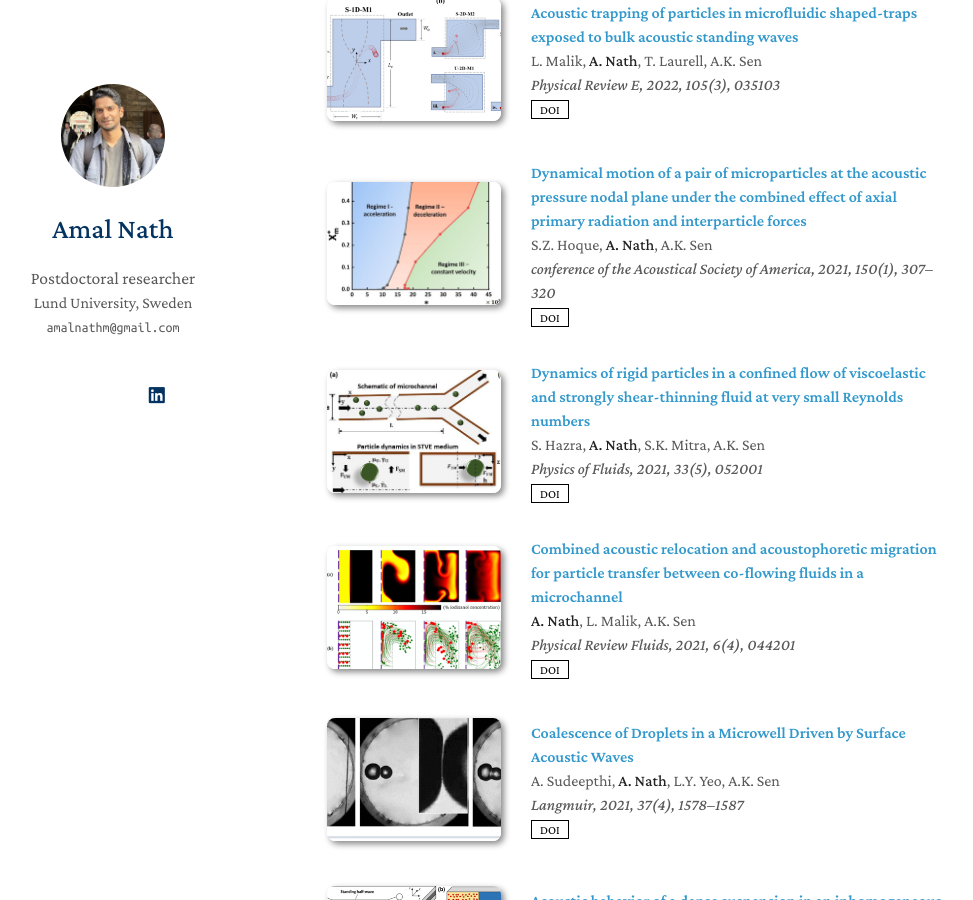
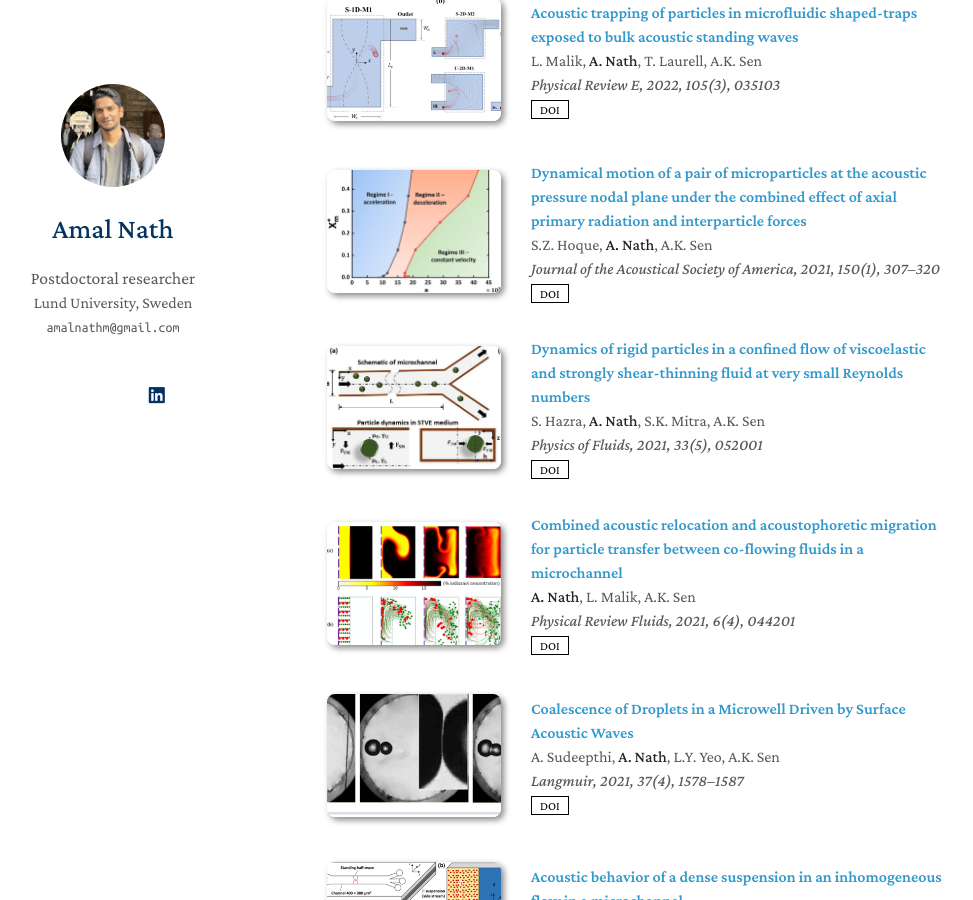
Before and after one commit to amal-nath-01/amal-nath-01-github.io, a Jekyll site: the page built from index.md, in a window 1280 px wide and 900 px high, scrolled down 2187 px. Shown: the whole window, without its empty margins (163-1136 px from the left). Built offline with Jekyll 4.4.1, drawn with Linux system fonts in a browser that asks for light colours; a style sheet for code colours, icons or effects is not loaded; our own code applies the rules of GitHub Pages for plain Markdown files.

Commit message:
Update publications.yml

```diff
--- a/_data/publications.yml
+++ b/_data/publications.yml
@@ -39,7 +39,7 @@ main:
 
 - title: "Dynamical motion of a pair of microparticles at the acoustic pressure nodal plane under the combined effect of axial primary radiation and interparticle forces"
   authors: S.Z. Hoque, <strong>A. Nath</strong>, A.K. Sen
-  conference: conference of the Acoustical Society of America, 2021, 150(1), 307–320
+  conference: Journal of the Acoustical Society of America, 2021, 150(1), 307–320
   page: https://asa.scitation.org/doi/10.1121/10.0005521
   image: ./assets/img/J05.png
 
```
